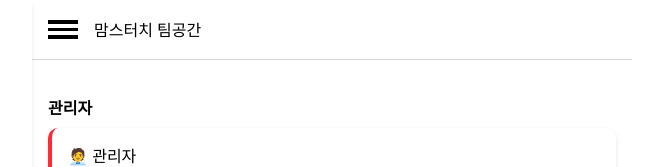
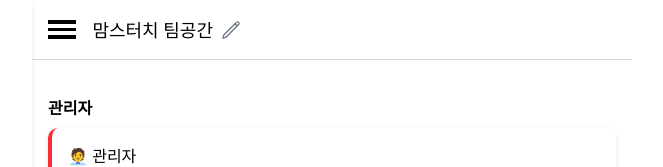
Before and after one commit to chunjaemin/albaonda_project, a React (Vite) app: page /teamspace/userinfo in a window 1280 px wide. Shown: the top 167 px of the page, without its empty margins (308-971 px from the left). Built offline with nearby package versions, Linux system fonts and the light colour scheme.

Commit message:
feat: 팀 공간 이름 편집 기능
fix: 직원, 알바 삭제 시 userdetail 나오는 버그 수정

```diff
--- a/src/compo/topBarTeamSpace.jsx
+++ b/src/compo/topBarTeamSpace.jsx
@@ -1,22 +1,64 @@
+import { useState } from 'react';
+import { PencilIcon } from '@heroicons/react/24/outline';
 import { useSidebarStateStore } from '../js/store';
 import { useCurrentSpaceNameStore } from '../js/teamStore'; // ✅ teamStore에서 팀 이름 가져오기
 import '../App.css';
 
 export default function TopBarTeamSpace() {
   const { doSwitch } = useSidebarStateStore(); // 사이드바 토글 함수
-  const selectedTeamName = useCurrentSpaceNameStore(state => state.name); // 팀 이름 상태
+  const { name: selectedTeamName, setName: setSelectedTeamName } = useCurrentSpaceNameStore();
+
+  const [isEditing, setIsEditing] = useState(false);
+  const [tempName, setTempName] = useState('');
+  const isAdmin = true; // ✅ 관리자 여부 (실제로는 로그인 정보 기반 상태로 대체)
+
+  const handleSave = () => {
+    if (tempName.trim()) {
+      setSelectedTeamName(tempName.trim());
+    }
+    setIsEditing(false);
+  };
 
   return (
-    <div className="relative w-full aspect-[10/1] flex items-center border-b border-gray-300">
+    <div className="relative w-full aspect-[10/1] flex items-center border-b border-gray-300 px-4">
       {/* 햄버거 버튼 */}
-      <div className="relative w-[5%] ml-4 cursor-pointer" onClick={doSwitch}>
+      <div className="w-[5%] mr-4 cursor-pointer" onClick={doSwitch}>
         <div className="w-full aspect-[8/1] bg-black"></div>
         <div className="w-full aspect-[8/1] bg-black mt-1"></div>
         <div className="w-full aspect-[8/1] bg-black mt-1"></div>
       </div>
 
-      {/* 선택된 팀 이름 */}
-      <div className="m-4">{selectedTeamName || '맘스터치 팀공간'}</div>
+      {/* 팀 이름 또는 수정 입력 */}
+      <div className="flex items-center gap-2 flex-1">
+        {isEditing ? (
+          <>
+            <input
+              value={tempName}
+              onChange={(e) => setTempName(e.target.value)}
+              onKeyDown={(e) => {
+                if (e.key === 'Enter') handleSave();
+              }}
+              className="border px-2 py-1 rounded text-sm"
+              autoFocus
+            />
+            <button onClick={handleSave} className="text-blue-500 text-sm hover:underline">확인</button>
+          </>
+        ) : (
+          <>
+            <span className="text-lg font-medium truncate">{selectedTeamName || '맘스터치 팀공간'}</span>
+            {isAdmin && (
+              <PencilIcon
+                className="w-5 h-5 text-gray-500 cursor-pointer hover:text-black"
+                onClick={() => {
+                  setTempName(selectedTeamName);
+                  setIsEditing(true);
+                }}
+                title="팀 이름 수정"
+              />
+            )}
+          </>
+        )}
+      </div>
     </div>
   );
 }
--- a/src/compo/userInfo.jsx
+++ b/src/compo/userInfo.jsx
@@ -125,7 +125,10 @@ export default function UserInfo() {
                   </div>
                   {isAdmin && user.role !== '관리자' && (
                     <button
-                      onClick={() => handleDelete(user.id)}
+                      onClick={(e) => {
+                        e.stopPropagation(); // ✅ 상위 onClick 방지
+                        handleDelete(user.id);
+                      }}
                       className="absolute top-1/2 right-7 -translate-y-1/2 text-red-500 hover:text-red-700"
                       title="삭제"
                     >
```
